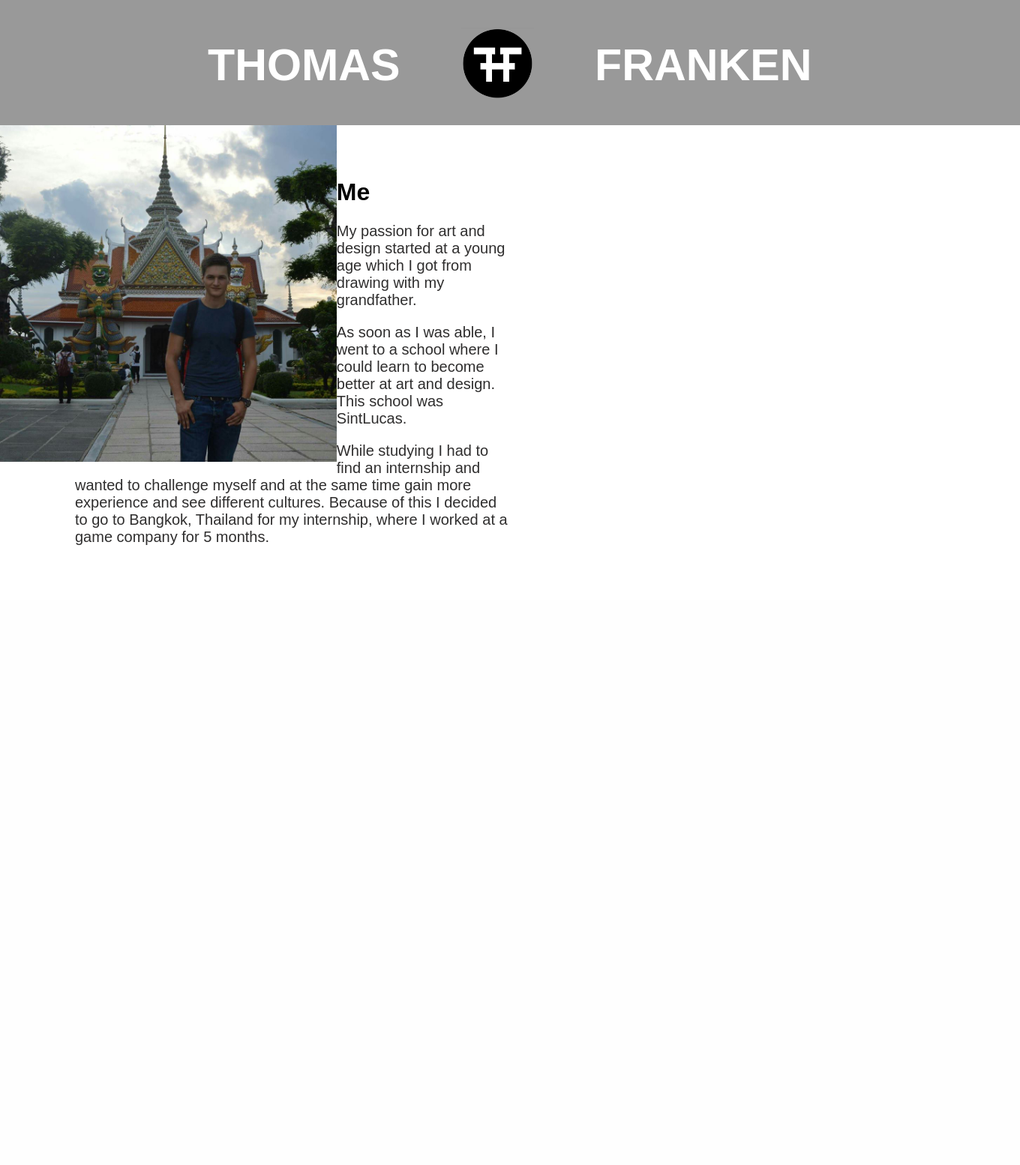
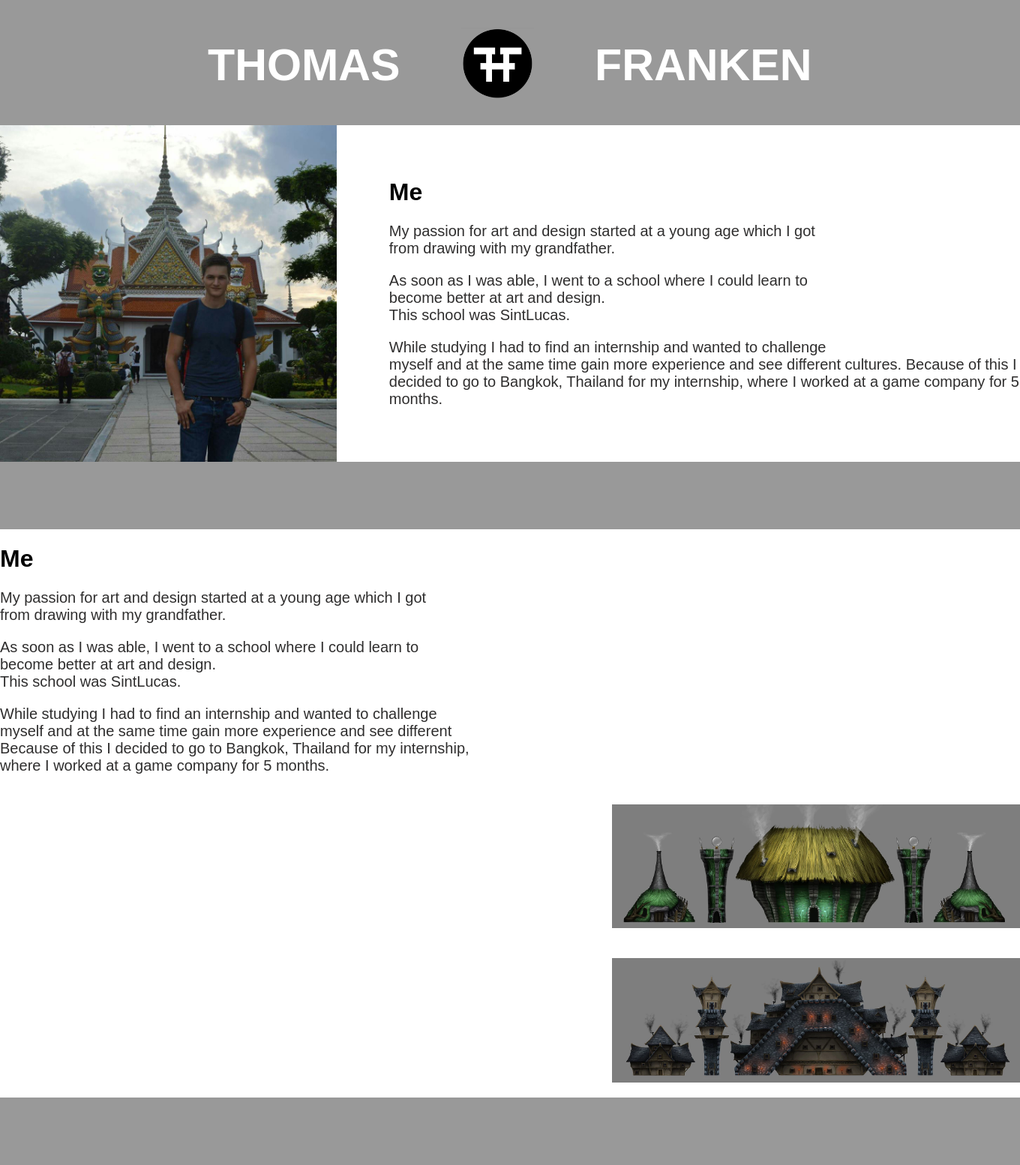
Before and after one commit to DylanoH/Web-Dev-Course, a PHP site: page /page.html in a window 1360 px wide; the page is wider, and only the part inside the window is pictured. Shown: that part at 75% size. Before the commit the page ends 727 px from the top of that part, so only its background shows below. Run offline with PHP 8.4, Linux system fonts and the light colour scheme.

Commit message:
thomas portfolio update

```diff
--- a/0-Practice/Thomas/css.css
+++ b/0-Practice/Thomas/css.css
@@ -35,7 +35,13 @@ html, body {
 }
 
 #me {
+  float: left;
+}
 
+#me > h1, #me > p {
+position: relative;
+top: 50px;
+left: 70px;
 }
 
 #thomas-photo {
@@ -44,13 +50,7 @@ html, body {
 }
 
 
-#me-container {
-  margin-left: 50px;
-  padding: 50px;
-  width: 680px;
-}
-
-#me-text {
+.h1-props {
   font-weight: bold;
 }
 
@@ -58,4 +58,20 @@ html, body {
   font-family: raleway, sans-serif;
   font-size: 20px;
   color:rgb(47, 46, 46);
+
 }
+
+.body-greyBar {
+  height: 90px;
+  background-color: #999999;
+}
+
+.clear{
+  clear: both;
+}
+
+.tribe-photo {
+  float: right;
+  width: 40%;
+  margin: 20px 0px 20px 0px;
+}
--- a/0-Practice/Thomas/page.html
+++ b/0-Practice/Thomas/page.html
@@ -19,19 +19,34 @@
 
       <div id="me">
         <img id="thomas-photo" src="Resources/thomas.jpg" alt="nope" />
-        <div id="me-container">
-          <h1 id="me-text">Me</h1>
-          <p class="text-props"><span>My passion for art and design started at a young age which I got from drawing with my grandfather.</span></p>
-          <p class="text-props"><span>As soon as I was able, I went to a school where I could learn to become better at art and design.
-This school was SintLucas.</span></p>
-          <p class="text-props"><span>While studying I had to find an internship and wanted to challenge myself and at the same time gain more experience and see different cultures. Because of this I decided to go to Bangkok, Thailand for my internship, where I worked at a game company for 5 months.</span></p>
-        </div>
-
+          <h1 class="h1-props">Me</h1>
+          <p class="text-props"><span>My passion for art and design started at a young age which I got<br />from drawing with my grandfather.</span></p>
+          <p class="text-props"><span>As soon as I was able, I went to a school where I could learn to<br /> become better at art and design.
+<br />This school was SintLucas.</span></p>
+          <p class="text-props"><span>While studying I had to find an internship and wanted to challenge<br /> myself and at the same time gain more experience and see
+            different cultures. Because of this I decided to go to Bangkok, Thailand for my internship, where I worked at a game company for 5 months.</span></p>
       </div>
 
-    </div>
+      <div class="clear body-greyBar"></div>
+
+      <div id="ambition-project">
+
+          <h1 class="h1-props">Me</h1>
+          <p class="text-props"><span>My passion for art and design started at a young age which I got<br />from drawing with my grandfather.</span></p>
+          <p class="text-props"><span>As soon as I was able, I went to a school where I could learn to<br /> become better at art and design.
+<br />This school was SintLucas.</span></p>
+          <p class="text-props"><span>While studying I had to find an internship and wanted to challenge<br /> myself and at the same time gain more experience and see
+            different<br />Because of this I decided to go to Bangkok, Thailand for my internship, <br />where I worked at a game company for 5 months.</span></p>
+          <img class="tribe-photo clear" src="Resources/greentribe.webp" alt="nope" />
+          <img class="tribe-photo clear" src="Resources/blacktribe.webp" alt="nope" />
+      </div>
+
+      <div class="clear body-greyBar"></div>
 
 
 
+
+
+    </div>
   </body>
 </html>
```
Also changed, not shown: 0-Practice/Thomas/Resources/blacktribe.webp (added), 0-Practice/Thomas/Resources/greentribe.webp (added).
